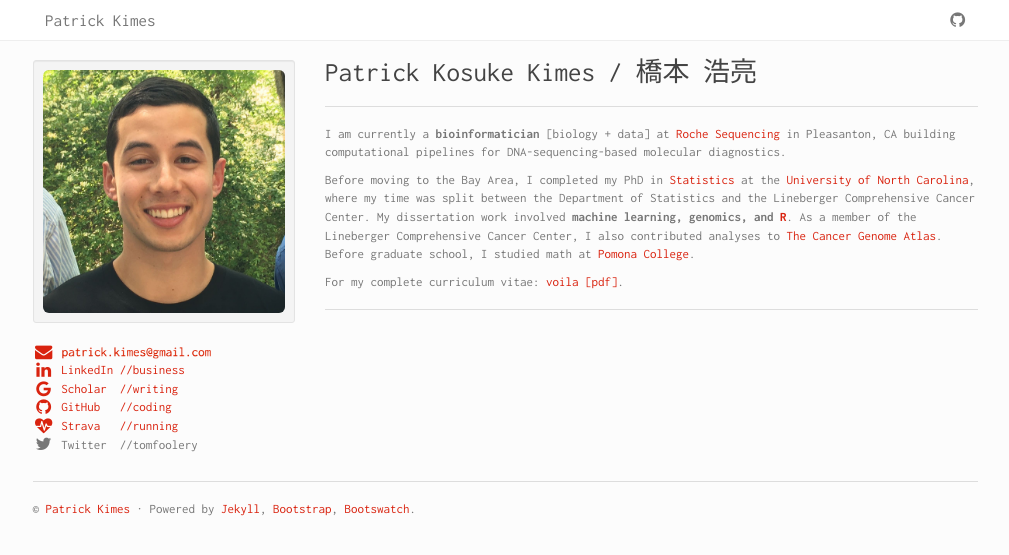
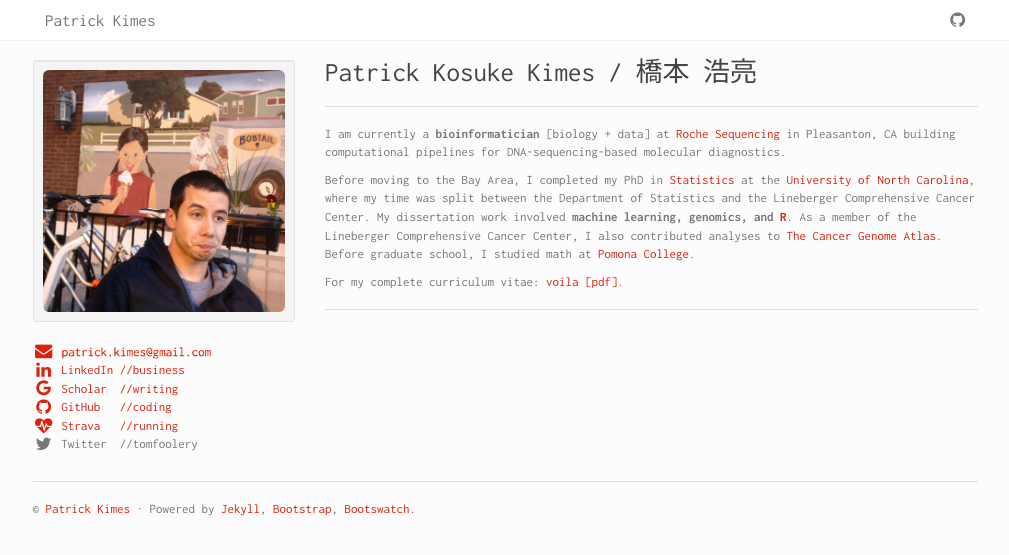
Before and after one commit to pkimes/pkimes.github.io, a Jekyll site: the page built from index.md, in a window 1280 px wide. Shown: the top 555 px of the page, without its empty margins (135-1144 px from the left). Built offline with Jekyll 4.4.1, drawn with Linux system fonts in a browser that asks for light colours.

Commit message:
Change to worse pic, but matches theme colors

```diff
--- a/_layouts/landing.html
+++ b/_layouts/landing.html
@@ -14,7 +14,7 @@
                 <div class="col-md-offset-1 col-md-3" id="sidebar" style="padding-top:20px;">
                     <!-- include avatar image -->
                     <section class="well well-sm center-block" style="width:100%">
-                        <img width="100%" height=100% class="img-rounded" src="{{ BASE_PATH }}/assets/img/patrick2.jpg"/>
+                        <img width="100%" height=100% class="img-rounded" src="{{ BASE_PATH }}/assets/img/patrick.jpg"/>
                     </section>
                     <!-- include links to other sites -->
                     <ul class="list-unstyled">
```
